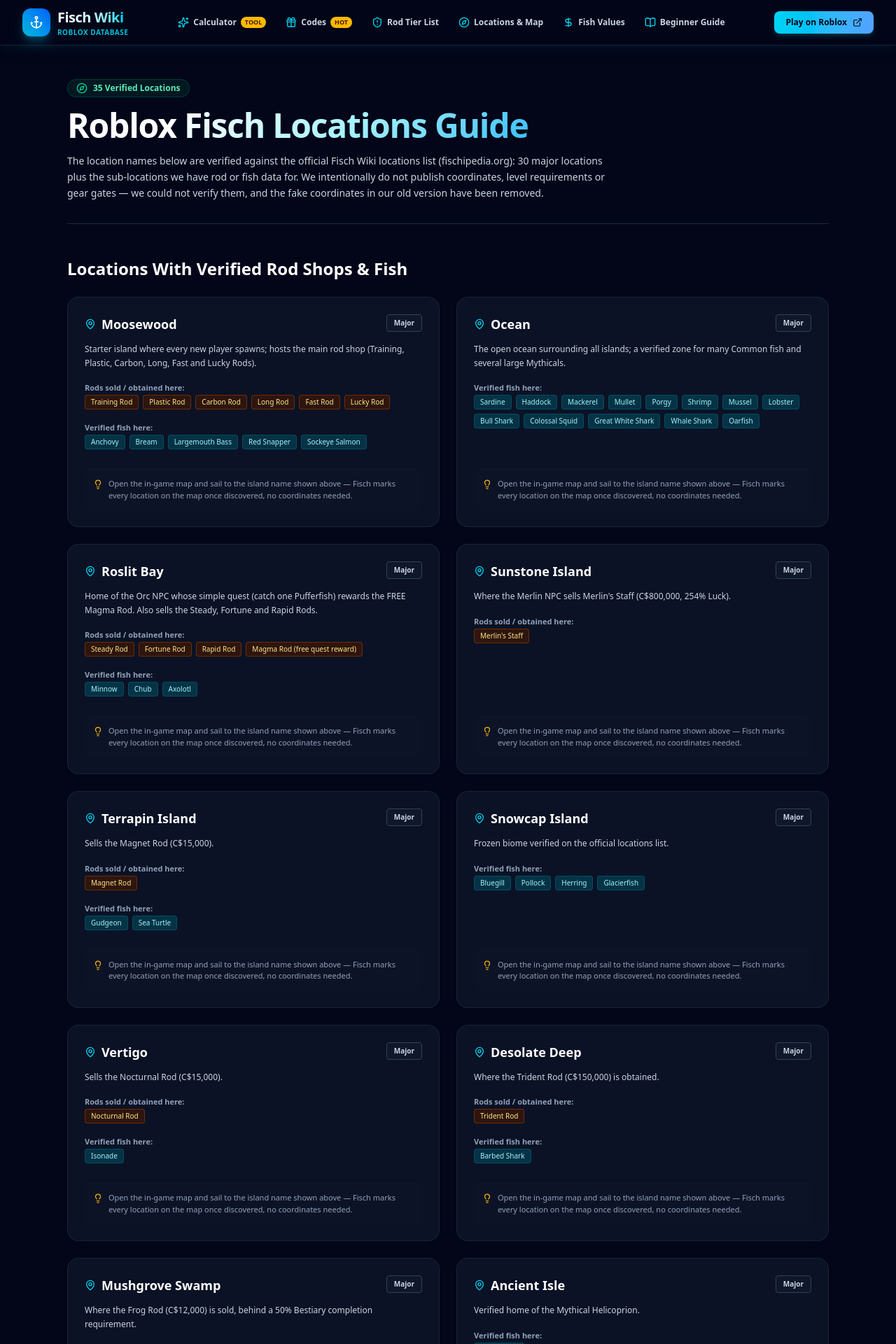
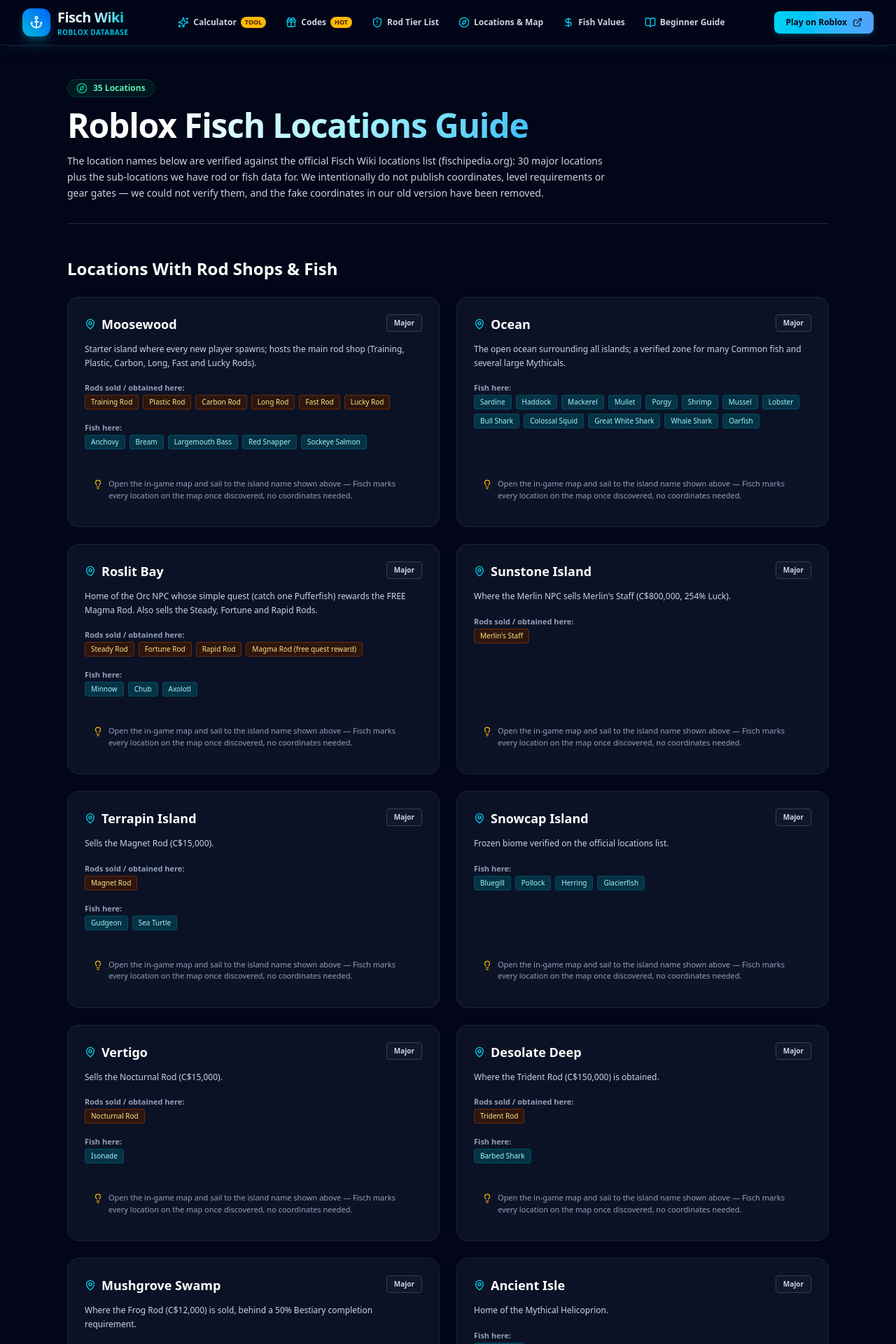
Before and after one commit to lianlele168/fisch-wiki, a Next.js app: page /locations in a window 1280 px wide. Shown: the top 1920 px of the page at 70% size. Built offline with nearby package versions, Linux system fonts and the light colour scheme.

Commit message:
fix(eeat): strip unbacked "Verified" UI labels; drop dead simulator component

```diff
--- a/src/app/calculator/FischCalculatorClient.tsx
+++ b/src/app/calculator/FischCalculatorClient.tsx
@@ -163,7 +163,7 @@
                 ))}
               </select>
               <p className="text-[11px] text-slate-400 px-1">
-                Verified location: {currentFish?.location} • C$ {currentFish?.pricePerKg}/kg
+                Location: {currentFish?.location} • C$ {currentFish?.pricePerKg}/kg
               </p>
             </div>
 
--- a/src/app/calculator/page.tsx
+++ b/src/app/calculator/page.tsx
@@ -4,7 +4,7 @@
 import FischCalculatorClient from './FischCalculatorClient';
 
 export const metadata: Metadata = {
-  title: 'Fisch Calculator: Verified Rod Stats & C$ Profit Estimator',
+  title: 'Fisch Calculator: Rod Stats & C$ Profit Estimator',
   description: 'Interactive Roblox Fisch calculator built on verified rod stats and fish prices. Estimate bite time, casts per hour, and projected C$ earnings per hour. Bonuses are clearly-labelled model estimates.',
   alternates: {
     canonical: 'https://fisch.robloxwikihub.com/calculator',
@@ -46,7 +46,7 @@
         <div className="max-w-4xl mx-auto text-center space-y-4 relative z-10">
           <div className="inline-flex items-center gap-2 px-3.5 py-1.5 rounded-full bg-cyan-950/80 border border-cyan-500/30 text-cyan-300 text-xs font-semibold">
             <ShieldCheck className="w-3.5 h-3.5 text-emerald-400" />
-            <span>Built on Verified Data • Model Estimates Clearly Labelled</span>
+            <span>Built on Sourced Data • Model Estimates Clearly Labelled</span>
           </div>
           <h1 className="text-3xl sm:text-5xl font-black tracking-tight text-white">
             Fisch <span className="text-cyan-400">Profit Estimator</span>
@@ -71,7 +71,7 @@
           </h2>
           <div className="grid grid-cols-1 md:grid-cols-2 gap-6 text-sm text-slate-300 leading-relaxed">
             <div className="space-y-3">
-              <h3 className="text-base font-semibold text-cyan-300">1. Verified Inputs</h3>
+              <h3 className="text-base font-semibold text-cyan-300">1. Inputs</h3>
               <p>
                 Rod Lure Speed and Luck percentages come straight from the official Fisch Wiki rod tables, and fish values come from the official fish tables — including corrections like the Destiny Rod&apos;s 45% Lure Speed and the free Magma Rod quest.
               </p>
--- a/src/app/fish-values/page.tsx
+++ b/src/app/fish-values/page.tsx
@@ -7,8 +7,8 @@
     canonical: '/fish-values',
   },
 
-  title: 'Roblox Fisch Fish Values List — Verified C$/kg & Average Prices',
-  description: 'Verified Roblox Fisch fish price list: 37 species with C$ per kg and average single-catch value, covering Common, Legendary and Mythical rarities from the official Fisch Wiki.',
+  title: 'Roblox Fisch Fish Values List — C$/kg & Average Prices',
+  description: 'Roblox Fisch fish price list: 37 species with C$ per kg and average single-catch value, covering Common, Legendary and Mythical rarities from the official Fisch Wiki.',
   keywords: ['fisch values list', 'fisch fish values', 'roblox fisch fish prices', 'fisch c per kg', 'fisch mythical fish prices']
 };
 
@@ -57,7 +57,7 @@
       <div className="space-y-4 border-b border-slate-800 pb-8 text-center sm:text-left">
         <div className="inline-flex items-center gap-2 px-3 py-1 bg-amber-500/10 border border-amber-500/20 rounded-full text-amber-400 text-xs font-semibold">
           <DollarSign className="w-4 h-4" />
-          <span>Verified Prices • {FISH_VALUES.length} Species</span>
+          <span>Prices • {FISH_VALUES.length} Species</span>
         </div>
         <h1 className="text-3xl sm:text-5xl font-black text-white tracking-tight">
           Roblox <span className="gradient-text-gold">Fish Values &amp; Price List</span>
--- a/src/app/locations/page.tsx
+++ b/src/app/locations/page.tsx
@@ -7,7 +7,7 @@
     canonical: '/locations',
   },
 
-  title: 'Roblox Fisch Locations Guide — All Verified Major & Sub Locations',
+  title: 'Roblox Fisch Locations Guide — All Major & Sub Locations',
   description: 'Every Roblox Fisch location verified against the official Fisch Wiki: major islands like Moosewood and Roslit Bay, sub-locations like The Depths and The Arch, plus which rods are sold where.',
   keywords: ['fisch locations', 'fisch map guide', 'fisch roslit bay', 'fisch moosewood', 'fisch the depths', 'roblox fisch islands']
 };
@@ -22,7 +22,7 @@
       <div className="space-y-4 border-b border-slate-800 pb-8 text-center sm:text-left">
         <div className="inline-flex items-center gap-2 px-3 py-1 bg-emerald-500/10 border border-emerald-500/20 rounded-full text-emerald-300 text-xs font-semibold">
           <Compass className="w-4 h-4 text-emerald-400" />
-          <span>{LOCATIONS_DATA.length} Verified Locations</span>
+          <span>{LOCATIONS_DATA.length} Locations</span>
         </div>
         <h1 className="text-3xl sm:text-5xl font-black text-white tracking-tight">
           Roblox <span className="gradient-text-cyan">Fisch Locations Guide</span>
@@ -34,7 +34,7 @@
 
       {/* Locations with verified rod / fish data */}
       <section className="space-y-6">
-        <h2 className="text-2xl font-extrabold text-white">Locations With Verified Rod Shops &amp; Fish</h2>
+        <h2 className="text-2xl font-extrabold text-white">Locations With Rod Shops &amp; Fish</h2>
         <div className="grid grid-cols-1 md:grid-cols-2 gap-6">
           {withData.map((loc) => (
             <div key={loc.name} className="glass-card p-6 rounded-2xl space-y-4 border-slate-800 flex flex-col justify-between">
@@ -66,7 +66,7 @@
 
                 {loc.notableFish.length > 0 && (
                   <div className="space-y-1.5">
-                    <span className="text-[11px] font-semibold text-slate-400">Verified fish here:</span>
+                    <span className="text-[11px] font-semibold text-slate-400">Fish here:</span>
                     <div className="flex flex-wrap gap-1.5">
                       {loc.notableFish.map((fish) => (
                         <span key={fish} className="px-2 py-0.5 text-[10px] font-medium bg-cyan-950 text-cyan-200 border border-cyan-800/60 rounded">
@@ -89,7 +89,7 @@
 
       {/* Full verified directory */}
       <section className="space-y-4">
-        <h2 className="text-2xl font-extrabold text-white">Full Verified Location Directory</h2>
+        <h2 className="text-2xl font-extrabold text-white">Full Location Directory</h2>
         <p className="text-xs text-slate-400">
           These locations are confirmed to exist on the official list. We have not yet documented their rod vendors or fish tables — blank entries stay blank instead of being filled with guesses.
         </p>
--- a/src/app/page.tsx
+++ b/src/app/page.tsx
@@ -74,7 +74,7 @@
         <div className="max-w-5xl mx-auto text-center space-y-6 relative z-10">
           <div className="inline-flex items-center gap-2 px-3.5 py-1.5 rounded-full bg-cyan-950/80 border border-cyan-500/30 text-cyan-300 text-xs font-semibold shadow-inner">
             <Flame className="w-3.5 h-3.5 text-amber-400 animate-bounce" />
-            <span>Updated September 2026 • Data Verified Against the Official Fisch Wiki</span>
+            <span>Updated September 2026 • Data Sourced From the Official Fisch Wiki</span>
           </div>
 
           <h1 className="text-4xl sm:text-6xl font-black tracking-tight text-white leading-tight">
@@ -122,15 +122,15 @@
             </div>
             <div className="glass-card p-4 rounded-xl text-center">
               <span className="block text-2xl font-extrabold text-amber-400">{RODS_DATA.length}</span>
-              <span className="text-xs text-slate-400">Rods With Verified Stats</span>
+              <span className="text-xs text-slate-400">Rods With Stats</span>
             </div>
             <div className="glass-card p-4 rounded-xl text-center">
               <span className="block text-2xl font-extrabold text-emerald-400">37</span>
-              <span className="text-xs text-slate-400">Fish With Verified Prices</span>
+              <span className="text-xs text-slate-400">Fish With Prices</span>
             </div>
             <div className="glass-card p-4 rounded-xl text-center">
               <span className="block text-2xl font-extrabold text-purple-400">{LOCATIONS_DATA.length}</span>
-              <span className="text-xs text-slate-400">Verified Locations</span>
+              <span className="text-xs text-slate-400">Locations</span>
             </div>
           </div>
         </div>
@@ -243,7 +243,7 @@
       <section className="max-w-7xl mx-auto px-4 sm:px-6 lg:px-8 space-y-6">
         <div className="flex items-center justify-between">
           <div>
-            <h2 className="text-xl sm:text-2xl font-bold text-white">Highest Verified Luck Rods</h2>
+            <h2 className="text-xl sm:text-2xl font-bold text-white">Highest Luck Rods</h2>
             <p className="text-xs text-slate-400">The four strongest rods by verified Luck stat, straight from the official Fisch Wiki.</p>
           </div>
           <Link href="/rod-tier-list" className="text-xs font-semibold text-cyan-400 hover:underline">
--- a/src/app/rod-tier-list/page.tsx
+++ b/src/app/rod-tier-list/page.tsx
@@ -7,7 +7,7 @@
     canonical: '/rod-tier-list',
   },
 
-  title: 'Roblox Fisch Rod Stats & Tier List — All 20 Verified Rods',
+  title: 'Roblox Fisch Rod Stats & Tier List — All 20 Rods',
   description: 'Complete Roblox Fisch fishing rod stat table with verified Lure Speed, Luck, Control, Resilience, Max Kg and prices for 20 rods. Includes Destiny Rod (45% Lure / 250% Luck) and the free Magma Rod quest.',
   keywords: ['fisch rod tier list', 'best rod in fisch', 'fisch destiny rod', 'fisch magma rod free', 'roblox fisch rods']
 };
@@ -21,7 +21,7 @@
       <div className="space-y-4 border-b border-slate-800 pb-8 text-center sm:text-left">
         <div className="inline-flex items-center gap-2 px-3 py-1 bg-cyan-500/10 border border-cyan-500/20 rounded-full text-cyan-300 text-xs font-semibold">
           <Trophy className="w-4 h-4 text-amber-400" />
-          <span>Verified Stat Table • {RODS_DATA.length} Rods</span>
+          <span>Stat Table • {RODS_DATA.length} Rods</span>
         </div>
         <h1 className="text-3xl sm:text-5xl font-black text-white tracking-tight">
           Roblox <span className="gradient-text-cyan">Fisch Rod Stats &amp; Tier List</span>
@@ -126,7 +126,7 @@
 
       {/* Other verified rods (price/location only) */}
       <section className="space-y-4">
-        <h2 className="text-2xl font-extrabold text-white">Other Verified High-End Rods</h2>
+        <h2 className="text-2xl font-extrabold text-white">Other High-End Rods</h2>
         <p className="text-xs text-slate-400">
           These rods are confirmed to exist with the price and acquisition method below, but we have not transcribed their full stat lines yet — so they are listed here instead of in the table above.
         </p>
--- a/src/data/wikiData.ts
+++ b/src/data/wikiData.ts
@@ -542,35 +542,35 @@
   { name: 'Terrapin Island', category: 'Major', note: 'Sells the Magnet Rod (C$15,000).', rodsSold: ['Magnet Rod'], notableFish: ['Gudgeon', 'Sea Turtle'] },
   { name: 'Snowcap Island', category: 'Major', note: 'Frozen biome verified on the official locations list.', rodsSold: [], notableFish: ['Bluegill', 'Pollock', 'Herring', 'Glacierfish'] },
   { name: 'Vertigo', category: 'Major', note: 'Sells the Nocturnal Rod (C$15,000).', rodsSold: ['Nocturnal Rod'], notableFish: ['Isonade'] },
-  { name: 'The Deep', category: 'Major', note: 'Verified major location on the official list. Details not documented on our site yet.', rodsSold: [], notableFish: [] },
+  { name: 'The Deep', category: 'Major', note: 'Major location on the official list. Details not documented on our site yet.', rodsSold: [], notableFish: [] },
   { name: 'Desolate Deep', category: 'Major', note: 'Where the Trident Rod (C$150,000) is obtained.', rodsSold: ['Trident Rod'], notableFish: ['Barbed Shark'] },
-  { name: 'Statue of Sovereignty', category: 'Major', note: 'Verified major location on the official list. Details not documented on our site yet.', rodsSold: [], notableFish: [] },
+  { name: 'Statue of Sovereignty', category: 'Major', note: 'Major location on the official list. Details not documented on our site yet.', rodsSold: [], notableFish: [] },
   { name: 'Mushgrove Swamp', category: 'Major', note: 'Where the Frog Rod (C$12,000) is sold, behind a 50% Bestiary completion requirement.', rodsSold: ['Frog Rod'], notableFish: ['Alligator'] },
-  { name: 'Forsaken Shores', category: 'Major', note: 'Verified major location on the official list. Details not documented on our site yet.', rodsSold: [], notableFish: [] },
-  { name: 'Ancient Isle', category: 'Major', note: 'Verified home of the Mythical Helicoprion.', rodsSold: [], notableFish: ['Helicoprion'] },
+  { name: 'Forsaken Shores', category: 'Major', note: 'Major location on the official list. Details not documented on our site yet.', rodsSold: [], notableFish: [] },
+  { name: 'Ancient Isle', category: 'Major', note: 'Home of the Mythical Helicoprion.', rodsSold: [], notableFish: ['Helicoprion'] },
   { name: 'Northern Expedition', category: 'Major', note: 'Where the Arctic Rod (C$25,000) is obtained at Northern Summit.', rodsSold: ['Arctic Rod'], notableFish: [] },
-  { name: 'Boreal Pines', category: 'Major', note: 'Verified major location on the official list. Details not documented on our site yet.', rodsSold: [], notableFish: [] },
-  { name: 'Atlantis', category: 'Major', note: 'Verified home of the Poseidon Rod (C$450,000) and Zeus Rod (C$500,000).', rodsSold: ['Poseidon Rod', 'Zeus Rod'], notableFish: [] },
-  { name: 'Castaway Cliffs', category: 'Major', note: 'Verified major location on the official list. Details not documented on our site yet.', rodsSold: [], notableFish: [] },
-  { name: 'Cursed Isle', category: 'Major', note: 'Verified major location on the official list. Details not documented on our site yet.', rodsSold: [], notableFish: [] },
-  { name: 'Grand Reef', category: 'Major', note: 'Verified home of the Legendary Coral Emperor.', rodsSold: [], notableFish: ['Coral Emperor'] },
-  { name: 'Lost Jungle', category: 'Major', note: 'Verified major location on the official list. Details not documented on our site yet.', rodsSold: [], notableFish: [] },
-  { name: 'Drylands', category: 'Major', note: 'Verified home of the Legendary Ancient Coelacanth.', rodsSold: [], notableFish: ['Ancient Coelacanth'] },
-  { name: 'Everturn Forest', category: 'Major', note: 'Verified major location on the official list. Details not documented on our site yet.', rodsSold: [], notableFish: [] },
-  { name: 'Scoria Reach', category: 'Major', note: 'Verified home of the Legendary Cindercoil Eel.', rodsSold: [], notableFish: ['Cindercoil Eel'] },
-  { name: 'Tidefall', category: 'Major', note: 'Verified major location on the official list. Details not documented on our site yet.', rodsSold: [], notableFish: [] },
-  { name: 'Treasure Island', category: 'Major', note: 'Verified major location on the official list. Details not documented on our site yet.', rodsSold: [], notableFish: [] },
-  { name: 'Trade Plaza', category: 'Major', note: 'Verified major location on the official list. Details not documented on our site yet.', rodsSold: [], notableFish: [] },
-  { name: "Mariana's Veil", category: 'Major', note: 'Verified major location on the official list. Details not documented on our site yet.', rodsSold: [], notableFish: [] },
-  { name: 'Wrath of Olympus', category: 'Major', note: 'Verified major location on the official list. Details not documented on our site yet.', rodsSold: [], notableFish: [] },
-  { name: 'Aquarium', category: 'Major', note: 'Verified major location on the official list. Details not documented on our site yet.', rodsSold: [], notableFish: [] },
+  { name: 'Boreal Pines', category: 'Major', note: 'Major location on the official list. Details not documented on our site yet.', rodsSold: [], notableFish: [] },
+  { name: 'Atlantis', category: 'Major', note: 'Home of the Poseidon Rod (C$450,000) and Zeus Rod (C$500,000).', rodsSold: ['Poseidon Rod', 'Zeus Rod'], notableFish: [] },
+  { name: 'Castaway Cliffs', category: 'Major', note: 'Major location on the official list. Details not documented on our site yet.', rodsSold: [], notableFish: [] },
+  { name: 'Cursed Isle', category: 'Major', note: 'Major location on the official list. Details not documented on our site yet.', rodsSold: [], notableFish: [] },
+  { name: 'Grand Reef', category: 'Major', note: 'Home of the Legendary Coral Emperor.', rodsSold: [], notableFish: ['Coral Emperor'] },
+  { name: 'Lost Jungle', category: 'Major', note: 'Major location on the official list. Details not documented on our site yet.', rodsSold: [], notableFish: [] },
+  { name: 'Drylands', category: 'Major', note: 'Home of the Legendary Ancient Coelacanth.', rodsSold: [], notableFish: ['Ancient Coelacanth'] },
+  { name: 'Everturn Forest', category: 'Major', note: 'Major location on the official list. Details not documented on our site yet.', rodsSold: [], notableFish: [] },
+  { name: 'Scoria Reach', category: 'Major', note: 'Home of the Legendary Cindercoil Eel.', rodsSold: [], notableFish: ['Cindercoil Eel'] },
+  { name: 'Tidefall', category: 'Major', note: 'Major location on the official list. Details not documented on our site yet.', rodsSold: [], notableFish: [] },
+  { name: 'Treasure Island', category: 'Major', note: 'Major location on the official list. Details not documented on our site yet.', rodsSold: [], notableFish: [] },
+  { name: 'Trade Plaza', category: 'Major', note: 'Major location on the official list. Details not documented on our site yet.', rodsSold: [], notableFish: [] },
+  { name: "Mariana's Veil", category: 'Major', note: 'Major location on the official list. Details not documented on our site yet.', rodsSold: [], notableFish: [] },
+  { name: 'Wrath of Olympus', category: 'Major', note: 'Major location on the official list. Details not documented on our site yet.', rodsSold: [], notableFish: [] },
+  { name: 'Aquarium', category: 'Major', note: 'Major location on the official list. Details not documented on our site yet.', rodsSold: [], notableFish: [] },
 
   // --- Sub-locations with verified associations ---
   { name: 'The Depths', category: 'Sub-Location', note: 'Deep sub-location where the Rod Of The Depths (C$750,000) is obtained.', rodsSold: ['Rod Of The Depths'], notableFish: ['Ancient Eel', 'Barreleye Fish', 'Sea Snake'] },
   { name: 'Coral Bastion', category: 'Sub-Location', note: 'Where the Coral Rod (C$30,000) is sold, behind a 50% Bestiary completion requirement.', rodsSold: ['Coral Rod'], notableFish: [] },
   { name: 'The Arch', category: 'Sub-Location', note: 'NPC Caleia sells the Destiny Rod (C$190,000) here — requires 350+ Bestiary fish discoveries.', rodsSold: ['Destiny Rod'], notableFish: [] },
-  { name: 'Keepers Altar', category: 'Sub-Location', note: 'Verified home of the Kings Rod (C$100,000, infinite max weight).', rodsSold: ['Kings Rod'], notableFish: [] },
-  { name: 'Glacial Grotto', category: 'Sub-Location', note: 'Verified home of Heaven\'s Rod (C$800,000).', rodsSold: ["Heaven's Rod"], notableFish: [] },
+  { name: 'Keepers Altar', category: 'Sub-Location', note: 'Home of the Kings Rod (C$100,000, infinite max weight).', rodsSold: ['Kings Rod'], notableFish: [] },
+  { name: 'Glacial Grotto', category: 'Sub-Location', note: 'home of Heaven\'s Rod (C$800,000).', rodsSold: ["Heaven's Rod"], notableFish: [] },
 ];
 
 // Limited-time event locations, verified as a list on the official wiki.
```
Also changed, not shown: src/app/beginner-guide/page.tsx (+5 -5 lines).
